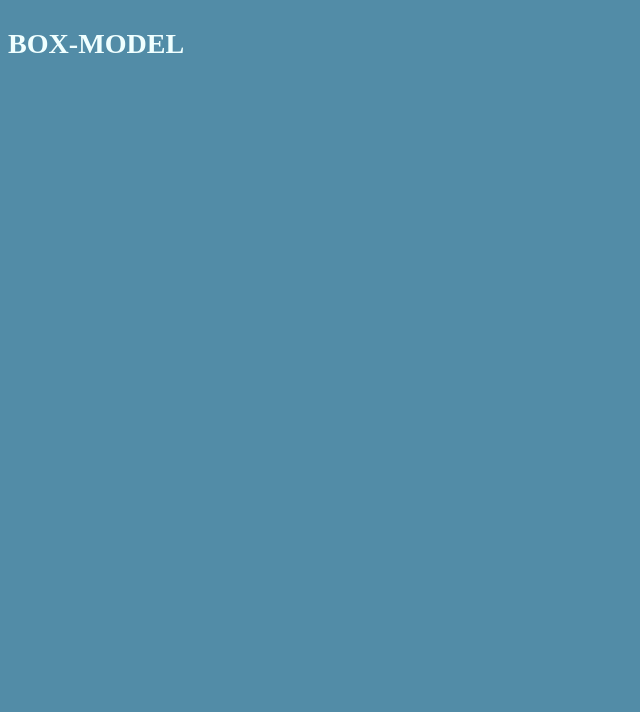
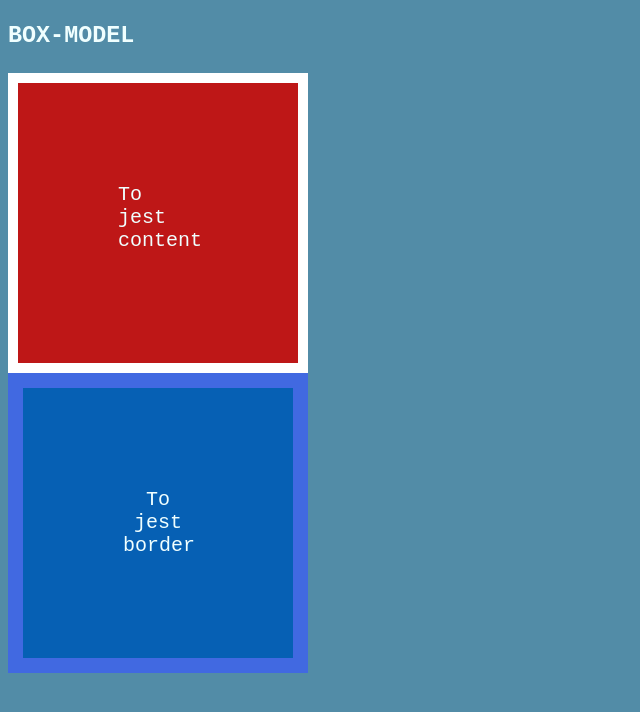
Before and after one commit to TomaszKulaDev/box-model, a plain HTML site: page index.html in a window 1280 px wide. Shown: the whole page, without its empty margins (0-640 px from the left). Drawn offline with Linux system fonts and the light colour scheme.

Commit message:
added box-sizing to structure

```diff
--- a/index.html
+++ b/index.html
@@ -10,5 +10,10 @@
 <body>
     <h3><p>BOX-MODEL</p></h3>
 
+
+<div class="content">To jest content</div>
+<div class="border"> To jest border</div>
+
+
 </body>
 </html>
--- a/style.css
+++ b/style.css
@@ -1,4 +1,5 @@
 body {
+font-family: monospace;
 background-color: rgb(82, 140, 167);
 color: azure;
 font-size: x-large;
@@ -9,3 +10,26 @@ h3 {
 text-transform: uppercase;
 
 }
+
+
+div {
+width: 300px; /* DRY */
+height: 300px;
+
+}
+
+.content {
+    background: rgb(190, 23, 23);
+    box-sizing:border-box;
+    padding: 100px 100px;
+    border: 10px solid white;
+}
+/*  Remember to set box-sizing: border-box; */
+.border {
+    background-color: rgb(6, 96, 180);
+    box-sizing: border-box;
+    border: 15px solid royalblue;
+    padding: 100px 100px;
+    text-align:center;
+
+}
```
